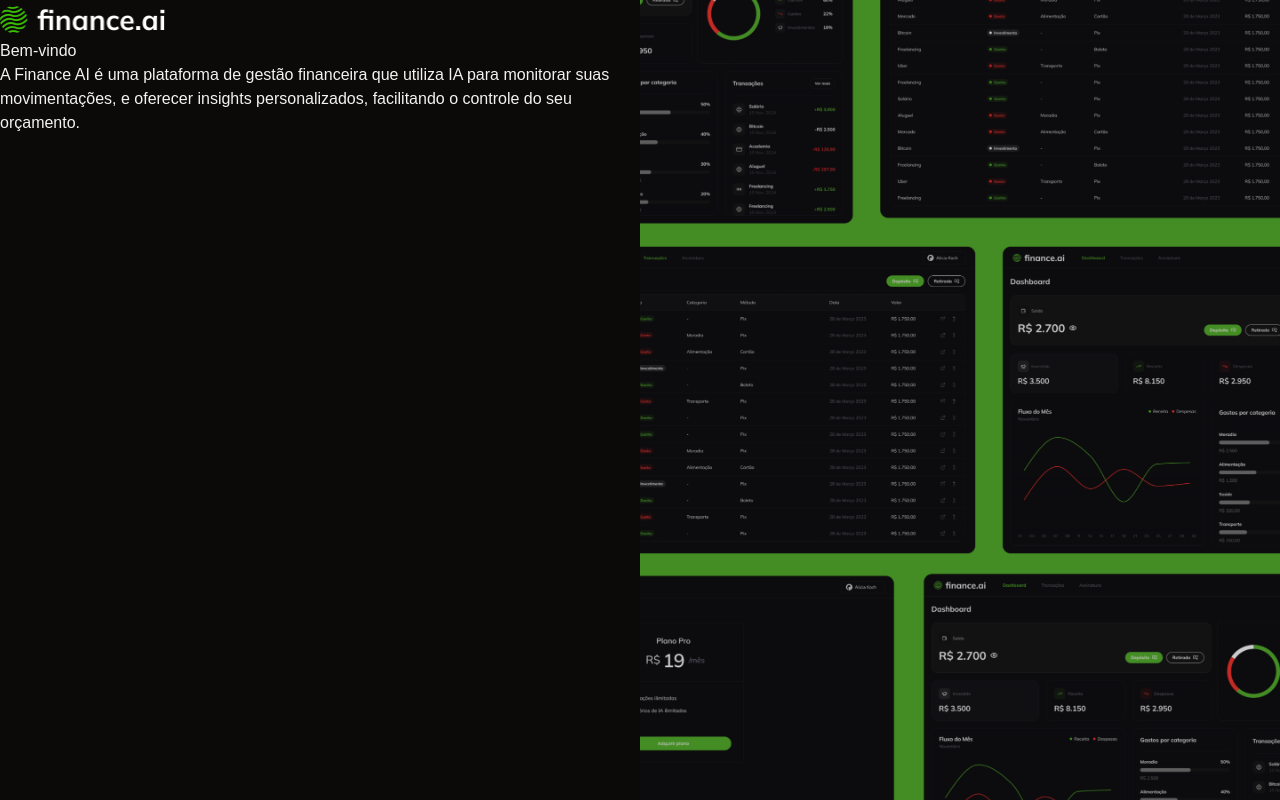
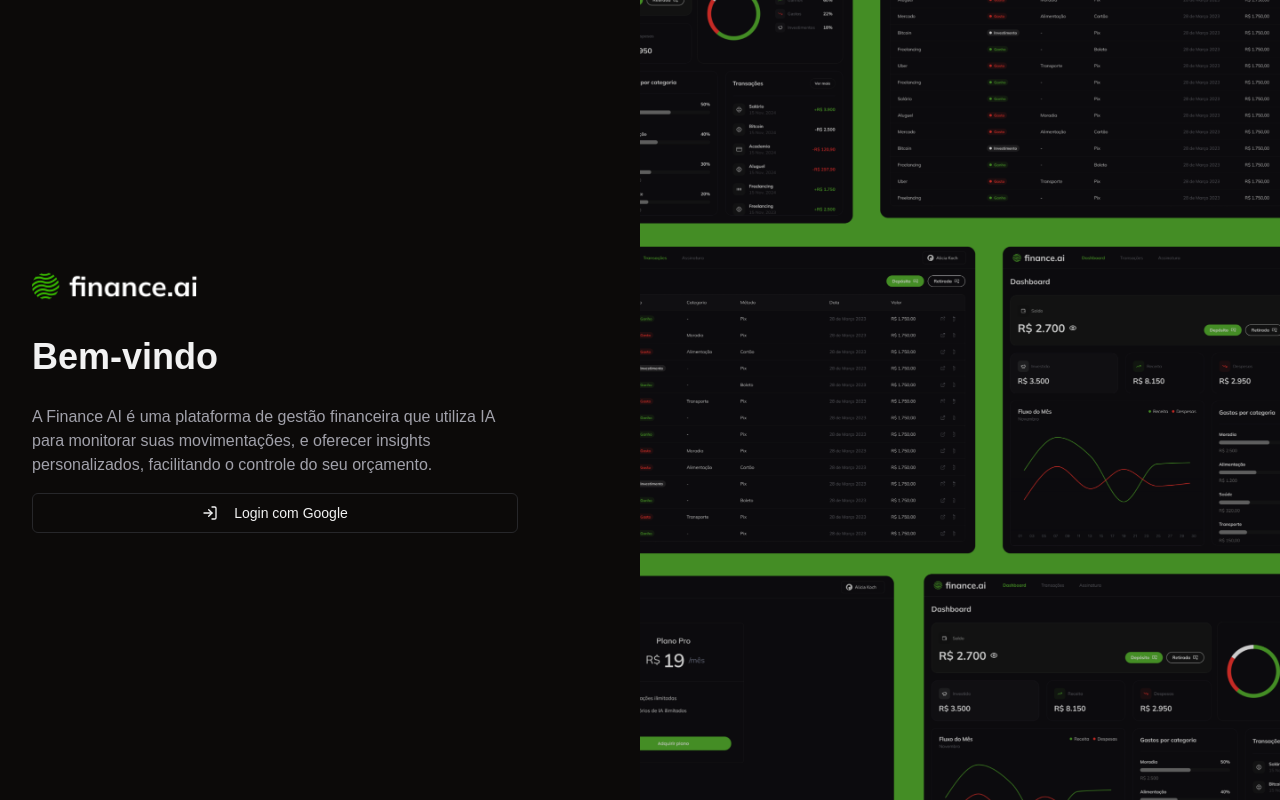
Before and after one commit to AndrewMalcher/finance-ai, a Next.js app: page /login in a window 1280 px wide. Built offline with nearby package versions, Linux system fonts and the light colour scheme.

Commit message:
feat: add login page

```diff
--- a/app/login/page.tsx
+++ b/app/login/page.tsx
@@ -1,24 +1,41 @@
 import Image from "next/image";
+import { Button } from "../_components/ui/button";
+import { LogInIcon } from "lucide-react";
 
 const LoginPage = () => {
   return (
-        <div className="grid grid-cols-2 h-full">
+    <div className="grid h-full grid-cols-2">
       {/* ESQUERDA */}
-        <div>
-            <Image src="/logo.png" alt="Logo Finance AI" width={173} height={39} />
-        <h1>
-        Bem-vindo
-        </h1>
-        <p>
-            A Finance AI é uma plataforma de gestão financeira que utiliza IA para monitorar suas movimentações, e oferecer insights personalizados, facilitando o controle do seu orçamento.
+      <div className="flex h-full max-w-[550px] flex-col justify-center p-8">
+        <Image
+          src="/logo.png"
+          alt="Logo Finance AI"
+          width={173}
+          height={39}
+          className="mb-8"
+        />
+        <h1 className="mb-3 text-4xl font-bold">Bem-vindo</h1>
+        <p className="mb-4 mt-4 text-muted-foreground">
+          A Finance AI é uma plataforma de gestão financeira que utiliza IA para
+          monitorar suas movimentações, e oferecer insights personalizados,
+          facilitando o controle do seu orçamento.
         </p>
+        <Button variant="outline">
+          <LogInIcon className="mr-2" />
+          Login com Google
+        </Button>
       </div>
       {/* DIREITA */}
       <div className="relative h-full w-full">
-                <Image src="/login.png" alt="Faça Login" fill className="object-cover" />
+        <Image
+          src="/login.png"
+          alt="Faça Login"
+          fill
+          className="object-cover"
+        />
       </div>
     </div>
   );
-}
+};
 
 export default LoginPage;
```
Lines whose indentation alone changed are shown as unchanged.
